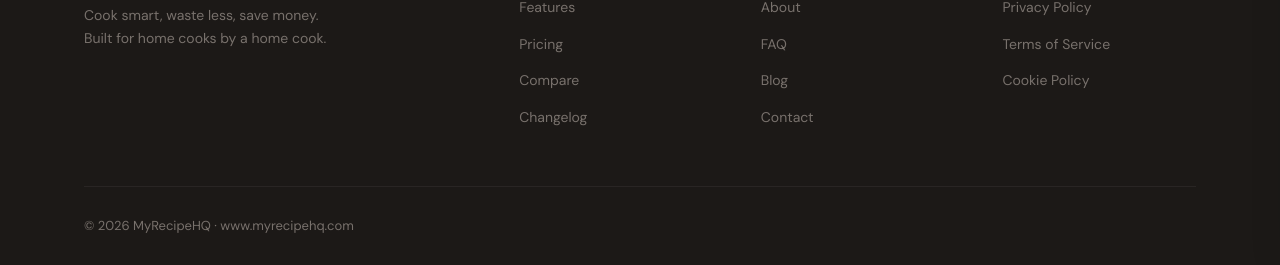
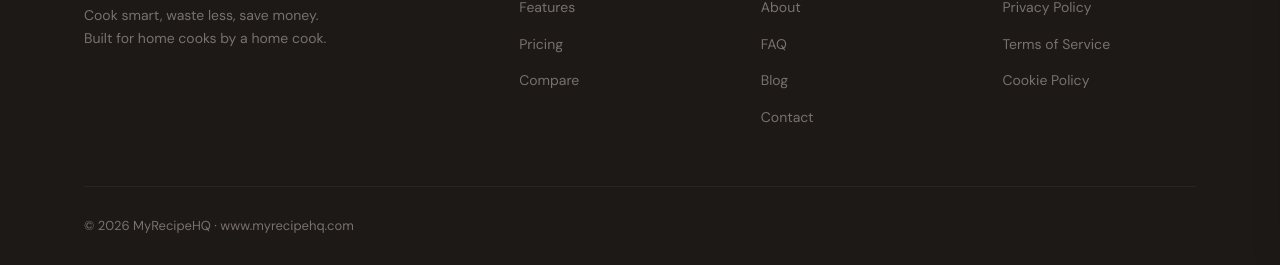
Before and after one commit to bgerlach463/recipehq-site, a Jekyll site: the page built from index.html, in a window 1280 px wide and 900 px high, scrolled down 3407 px. Shown: the part 632-897 px from the top of the window. Built offline with Jekyll 4.4.1, drawn with Linux system fonts in a browser that asks for light colours.

Commit message:
Remove Changelog from footer

```diff
--- a/_includes/footer.html
+++ b/_includes/footer.html
@@ -21,7 +21,6 @@
           <li><a href="/features/">Features</a></li>
           <li><a href="/pricing/">Pricing</a></li>
           <li><a href="/comparison/">Compare</a></li>
-          <li><a>Changelog</a></li>
         </ul>
       </div>
       <div class="footer-col">
```
